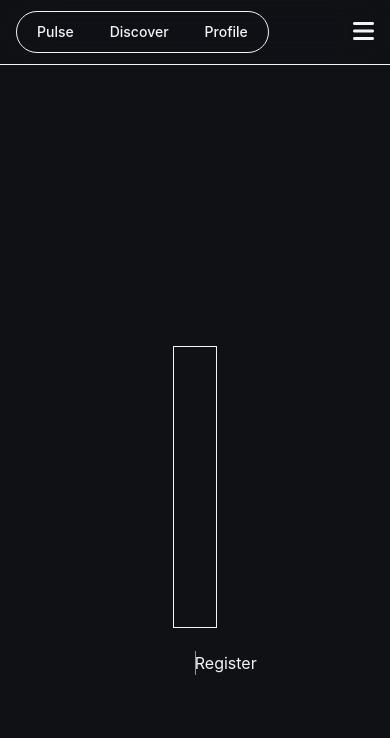
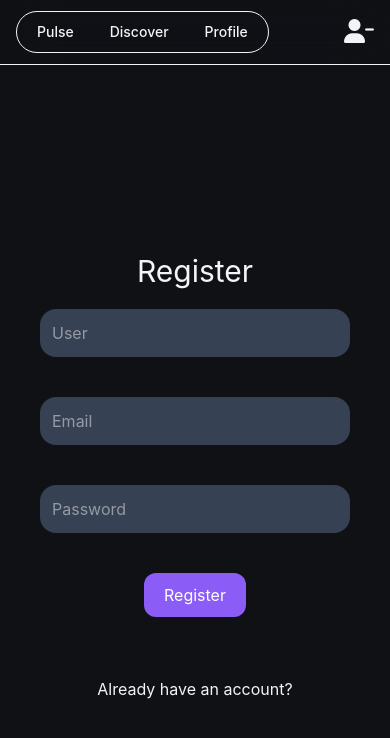
Before and after one commit to NazarioBiscotti/Respawn_Node, a React (Vite) app in the folder frontend/: page /register in a window 390 px wide. Shown: the top 738 px of the page. Built offline with nearby package versions, Linux system fonts and the light colour scheme; no server answers.

Commit message:
responsivity

```diff
--- a/frontend/src/auth/Register.jsx
+++ b/frontend/src/auth/Register.jsx
@@ -1,4 +1,5 @@
 import { useState } from "react";
+import { useNavigate } from "react-router-dom";
 
 
 export function Register() {
@@ -7,6 +8,7 @@ export function Register() {
     const [username,setUsername] = useState("");
     const [email,setEmail] = useState("");
     const [password,setPassword] = useState("");
+    const navigate = useNavigate()
 
 
 
@@ -59,18 +61,19 @@ export function Register() {
 
     return (
 
-        <div className="w-1/3 m-auto flex items-center justify-center h-screen">
+           <div className="w-full md:w-2/3 lg:w-1/3 m-auto flex items-center justify-center h-screen p-3 ">
 
 
 
 
 
 
-        <form className=" border border-border p-5 h-1/3 w-1/3 "
+        <form className=" p-7 min-h-110 w-full md:w-full 2xl:w-2/3 flex flex-col justify-between "
             onSubmit={handleRegister}
         >
+             <h2 className="text-center text-3xl">Register</h2>
 
-            <input className="w-full my-5 p-3"
+            <input className="w-full p-3 bg-gray-700 rounded-2xl my-5"
                 type="text"
                 placeholder="User"
                 value={username}
@@ -80,7 +83,7 @@ export function Register() {
             />
 
 
-            <input className="w-full my-5 p-3"
+            <input className="w-full bg-gray-700 rounded-2xl  p-3 my-5"
                 type="email"
                 placeholder="Email"
                 value={email}
@@ -90,7 +93,7 @@ export function Register() {
             />
 
 
-            <input className="w-full my-5 p-3"
+            <input className="w-full bg-gray-700 rounded-2xl  p-3 my-5"
                 type="password"
                 placeholder="Password"
                 value={password}
@@ -98,14 +101,29 @@ export function Register() {
                     e=>setPassword(e.target.value)
                 }
             />
+ <div className="flex justify-center my-5">
 
-                        <div className="flex justify-center my-5">
-            <button type="submit" className="w-1/3 bg-red-400">
+                    <button
+                        type="submit"
+                        className="
+px-5
+py-2.5
+rounded-xl
+bg-(--primary)
+text-white
+hover:bg-(--primary-hover)
+transition
+duration-200
+"
+                    >
 
-                Register
-            </button>
+                        Register
 
-                        </div>
+                    </button>
+
+                </div>
+
+                <p onClick={()=>navigate("/login")} className="hover:underline hover:cursor-pointer mt-5 text-center p-5">Already have an account?</p>
 
 
         </form>
--- a/frontend/src/components/Dropdown.jsx
+++ b/frontend/src/components/Dropdown.jsx
@@ -9,7 +9,7 @@ export default function Dropdown() {
 
 
     const [open, setOpen] = useState(false);
- const {logout} = useAuth()
+    const { logout, user } = useAuth()
     const dropdownRef = useRef(null);
 
     // CLICK OUTSIDE HANDLER
@@ -32,7 +32,7 @@ export default function Dropdown() {
 
 
 
-    function logOut(){
+    function logOut() {
 
         navigate("/")
         logout()
@@ -42,41 +42,52 @@ export default function Dropdown() {
     return (
         <div className="relative text-2xl" ref={dropdownRef}>
             {/* BUTTON */}
-            <button onClick={() => setOpen((prev) => !prev)}>
-                <i className="fa-solid fa-bars"></i>
+            <button className="hover:cursor-pointer">
+                {user ? (<i onClick={() => setOpen((prev) => !prev)} class="fa-solid fa-user-plus"> </i>) : (<i onClick={() => navigate("/login")} class="fa-solid fa-user-minus"></i>)}
+
             </button>
 
             {/* DROPDOWN */}
             {open && (
-                <div className="absolute right-0 mt-2 w-56 rounded-md bg-gray-800 shadow-lg z-50 overflow-hidden">
-                    <div className="py-1 text-sm text-gray-300">
+                <div className="absolute right-0 mt-2 w-56 rounded-md bg-gray-800 shadow-lg z-50 overflow-hidden flex-col">
+                    <div className="py-1 text-sm text-gray-300 ">
+
+
+
+
+                        <div className="flex flex-col mx-5">
+                            <div className="my-3">
+                               Welcome {user?.username}!
+
+                            </div>
+
+                            <hr />
+
+                            <div className="flex flex-col py-2 gap-3">
+
+
+                                <Link
+                                    to="/register"
+                                    onClick={() => setOpen(false)}
+                                    className="w-1/2  hover:cursor-pointer hover:text-white"
+                                >
+                                    Register
+                                </Link>
 
 
 
 
 
-                        <div className="flex">
-                            <Link
-                                to="/register"
-                                onClick={() => setOpen(false)}
-                                className="w-1/2 text-center px-2 py-2 hover:bg-white/5 hover:text-white"
-                            >
-                                Register
-                            </Link>
-                            <Link
-                                to="/login"
-                                onClick={() => setOpen(false)}
-                                className="w-1/2 text-center px-2 py-2 hover:bg-white/5 hover:text-white"
-                            >
-                                Login
-                            </Link>
                                 <Link
                                     to="/"
                                     onClick={logOut}
-                                className="w-1/2 text-center px-2 py-2 hover:bg-white/5 hover:text-white"
-                            >
+                                    className="w-1/2  hover:cursor-pointer hover:text-white" >
                                     Logout
                                 </Link>
+                            </div>
+
+
+
 
                         </div>
 
--- a/frontend/src/components/Navbar.jsx
+++ b/frontend/src/components/Navbar.jsx
@@ -1,7 +1,10 @@
 import { NavLink } from "react-router-dom";
 import Dropdown from "./Dropdown";
+import { useAuth } from "../context/AuthContext";
 
 export function Navbar() {
+
+    const {user} = useAuth()
 
     const links = [
         { to: "/", label: "Pulse" },
@@ -11,7 +14,7 @@ export function Navbar() {
 
 
     return (
-        <header className="sticky top-0 z-50 border-b border-border bg-bg/70 backdrop-blur-xl ">
+        <header className="sticky top-0 z-50 border-b border-border bg-bg/70 backdrop-blur-xl flex ">
             <div className="mx-auto w-full max-w-5xl px-4">
                 <div className="flex h-16 items-center justify-between">
                     {/* LOGO */}
@@ -40,11 +43,16 @@ export function Navbar() {
 
 
                     {/* USER */}
+                    <div className="flex items-center gap-3">
+
+
                     <Dropdown />
+                    </div>
 
 
                 </div>
             </div>
+
         </header>
     );
 }
--- a/frontend/src/components/PulseCard.jsx
+++ b/frontend/src/components/PulseCard.jsx
@@ -185,14 +185,15 @@ function PulseCard({
 
                                     onClick={(e)=>{
 
+    e.stopPropagation();
 
-                                        e.stopPropagation();
+    console.log("CLICK STELLA", id);
 
+    console.log(toggleSaved);
 
-                                        toggleSaved(id);
+    toggleSaved(id);
 
-
-                                    }}
+}}
 
                                 >
 
--- a/frontend/src/components/PulseHero..jsx
+++ b/frontend/src/components/PulseHero.jsx
@@ -2,7 +2,7 @@ export function PulseHero({hero}){
 
     return (<>
 
-      <article className="rounded-2xl border-2 border-gray-600 p-3 my-5 cursor-pointer transition hover:scale-105 h-100 text-start">
+      <article className="rounded-2xl border-2 border-gray-600 p-3 cursor-pointer transition hover:scale-105 h-110 text-start flex flex-col justify-evenly">
             <img
                 src={hero.image}
                 className="h-60 w-full object-cover rounded-xl mb-3 "
--- a/frontend/src/context/AuthContext.jsx
+++ b/frontend/src/context/AuthContext.jsx
@@ -5,28 +5,34 @@ const AuthContext = createContext();
 
 
 
-export function AuthProvider({children}){
+export function AuthProvider({ children }) {
 
 
-    const [token,setToken] = useState(
+    const [token, setToken] = useState(
         localStorage.getItem("token")
+    );
+    const [user, setUser] = useState(
+        JSON.parse(
+            localStorage.getItem("user")
+        ) || null
     );
 
 
 
-    async function login(email,password){
+
+    async function login(email, password) {
 
 
         const response = await fetch(
             "http://localhost:3000/api/auth/login",
             {
-                method:"POST",
+                method: "POST",
 
-                headers:{
-                    "Content-Type":"application/json"
+                headers: {
+                    "Content-Type": "application/json"
                 },
 
-                body:JSON.stringify({
+                body: JSON.stringify({
                     email,
                     password
                 })
@@ -39,7 +45,7 @@ export function AuthProvider({children}){
 
 
 
-        if(!response.ok){
+        if (!response.ok) {
 
             throw new Error(data.message);
 
@@ -54,6 +60,14 @@ export function AuthProvider({children}){
             data.token
         );
 
+        localStorage.setItem(
+            "user",
+            JSON.stringify(data.user)
+        );
+
+
+        setUser(data.user);
+
 
         setToken(data.token);
 
@@ -66,12 +80,14 @@ export function AuthProvider({children}){
 
 
 
-    function logout(){
+    function logout() {
 
 
         localStorage.removeItem(
             "token"
         );
+        localStorage.removeItem("user");
+        setUser(null);
 
 
         setToken(null);
@@ -87,7 +103,8 @@ export function AuthProvider({children}){
             value={{
                 token,
                 login,
-                logout
+                logout,
+                user
             }}
         >
 
@@ -101,7 +118,7 @@ export function AuthProvider({children}){
 
 
 
-export function useAuth(){
+export function useAuth() {
 
     return useContext(AuthContext);
 
--- a/frontend/src/hooks/useSavedPost.jsx
+++ b/frontend/src/hooks/useSavedPost.jsx
@@ -18,7 +18,7 @@ export default function useSavedPost(){
             const token =
                 localStorage.getItem("token");
 
-
+console.log("TOKEN:", token);
 
             const response = await fetch(
 
--- a/frontend/src/views/Discover.jsx
+++ b/frontend/src/views/Discover.jsx
@@ -43,7 +43,7 @@ export function Discover() {
     return (
         <>
 
-        <div className="w-2/5 m-auto">
+        <div className="w-full lg:w-3/5 m-auto px-5">
             <div className="mb-8 w-full p-5 flex-col items-center">
                 <h1 className="text-3xl font-bold mb-5 mt-10">
                     Discover
@@ -57,7 +57,7 @@ export function Discover() {
                 className="w-full p-3 rounded-xl bg-surface border border-border outline-none"
             />
 
-            <div className="flex mt-5 gap-8 justify-between">
+            <div className="flex mt-5 justify-between gap-3">
                 {/* ARTICLES */}
                 <section className="md:w-1/3 w-full">
                     <h2 className="text-white/60 md:mb-2 md:mt-0 my-10">
@@ -87,7 +87,7 @@ export function Discover() {
 
                 {/* GAMES */}
                 <section className="md:w-1/3 w-full">
-                    <h2 className="text-white/60 mb-2">
+                    <h2 className="text-white/60 md:mb-2 md:mt-0 my-10">
                         Games
                     </h2>
 
--- a/frontend/src/views/Profile.jsx
+++ b/frontend/src/views/Profile.jsx
@@ -226,8 +226,8 @@ export default function Profile(){
 
     return (
 
-
-        <div className="h-fit p-5 w-1/2 m-auto mt-5 border border-border rounded-2xl">
+        <div className="p-3">
+        <div className="h-fit p-5 w-full lg:w-1/2 md:m-auto mt-5 border border-border rounded-2xl">
 
             <h1 className="text-3xl font-bold mb-8">
 
@@ -445,7 +445,7 @@ export default function Profile(){
 
 
         </div>
-
+</div>
 
     );
 
```
Also changed, not shown: frontend/src/auth/Login.jsx (+17 -6 lines), frontend/src/views/Pulse.jsx (+49 -47 lines), 2 other files (tests, documents, lock files or other folders). Lines whose indentation alone changed are shown as unchanged.
